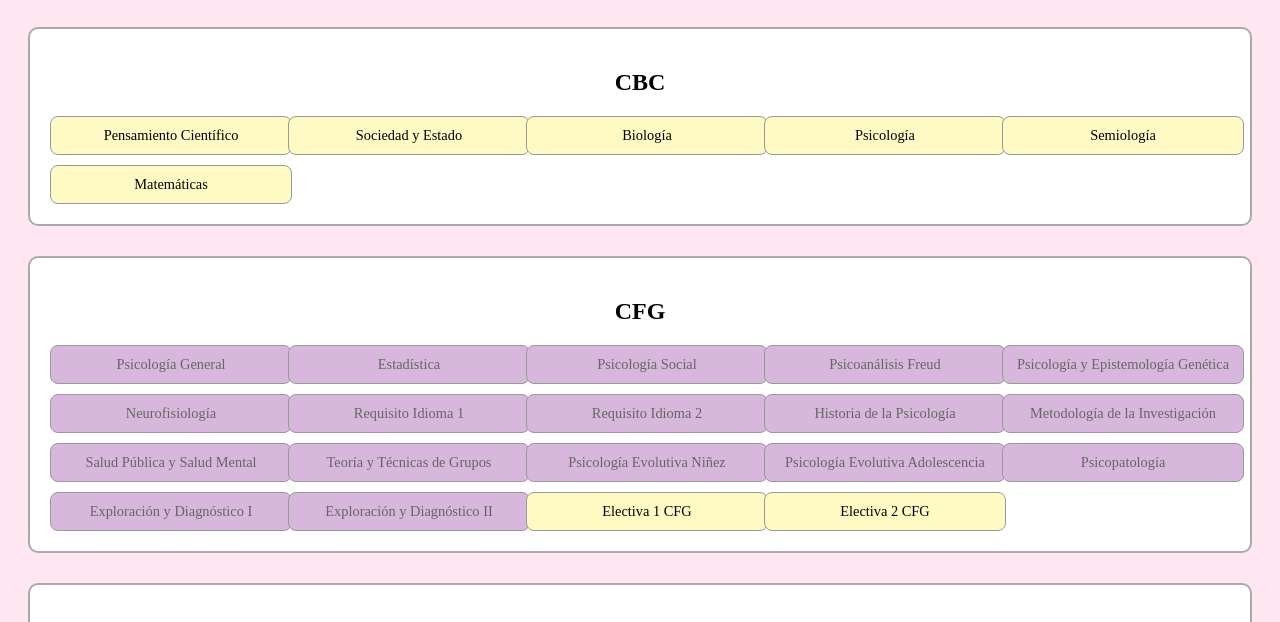
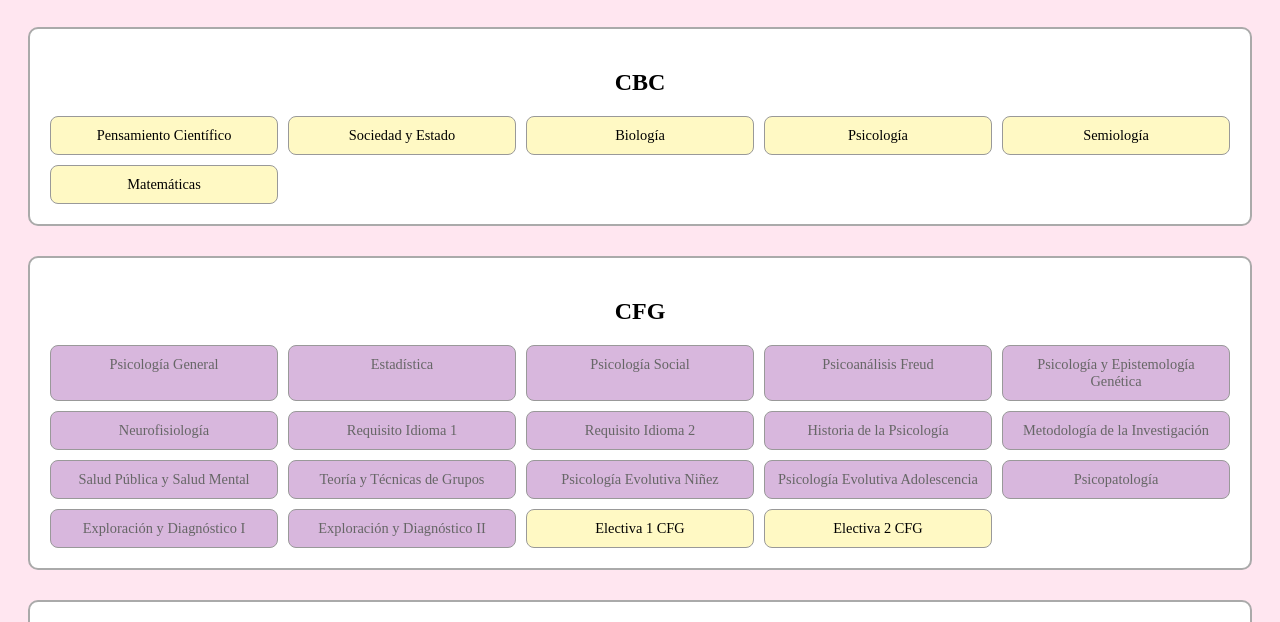
Before and after one commit to Juani196/psicologia, a plain HTML site: page index.html in a window 1280 px wide. Shown: the part 89-711 px from the top of the page. Drawn offline with Linux system fonts and the light colour scheme.

Commit message:
Update index.html

```diff
--- a/index.html
+++ b/index.html
@@ -28,17 +28,16 @@
       margin-bottom: 20px;
     }
 
-   .grid {
-  display: grid;
-  grid-template-columns: repeat(auto-fill, minmax(220px, 1fr));
-  gap: 10px;
-}
+    .grid {
+      display: grid;
+      grid-template-columns: repeat(auto-fill, minmax(220px, 1fr));
+      gap: 10px;
+    }
 
     .materia {
       border: 1px solid #999;
       border-radius: 8px;
       padding: 10px;
-      width: 220px;
       text-align: center;
       font-size: 0.9em;
       cursor: default;
```
